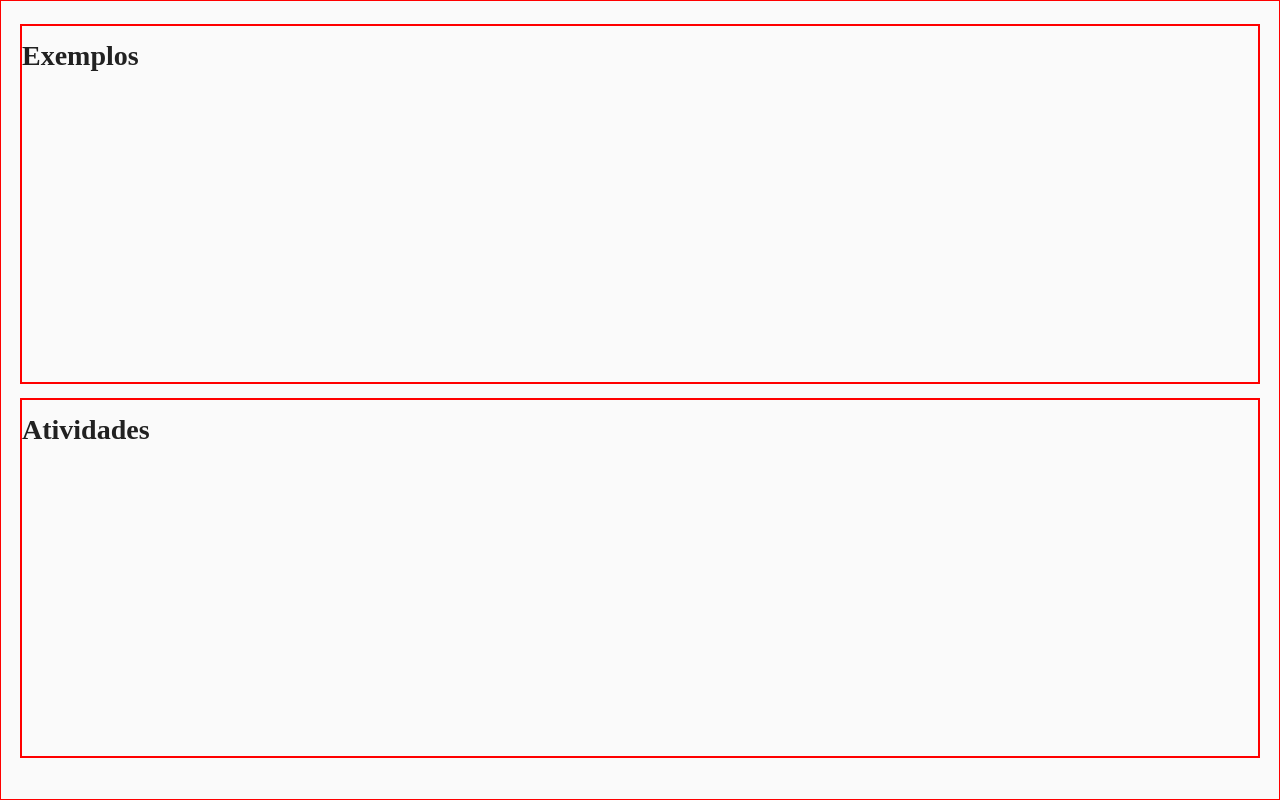
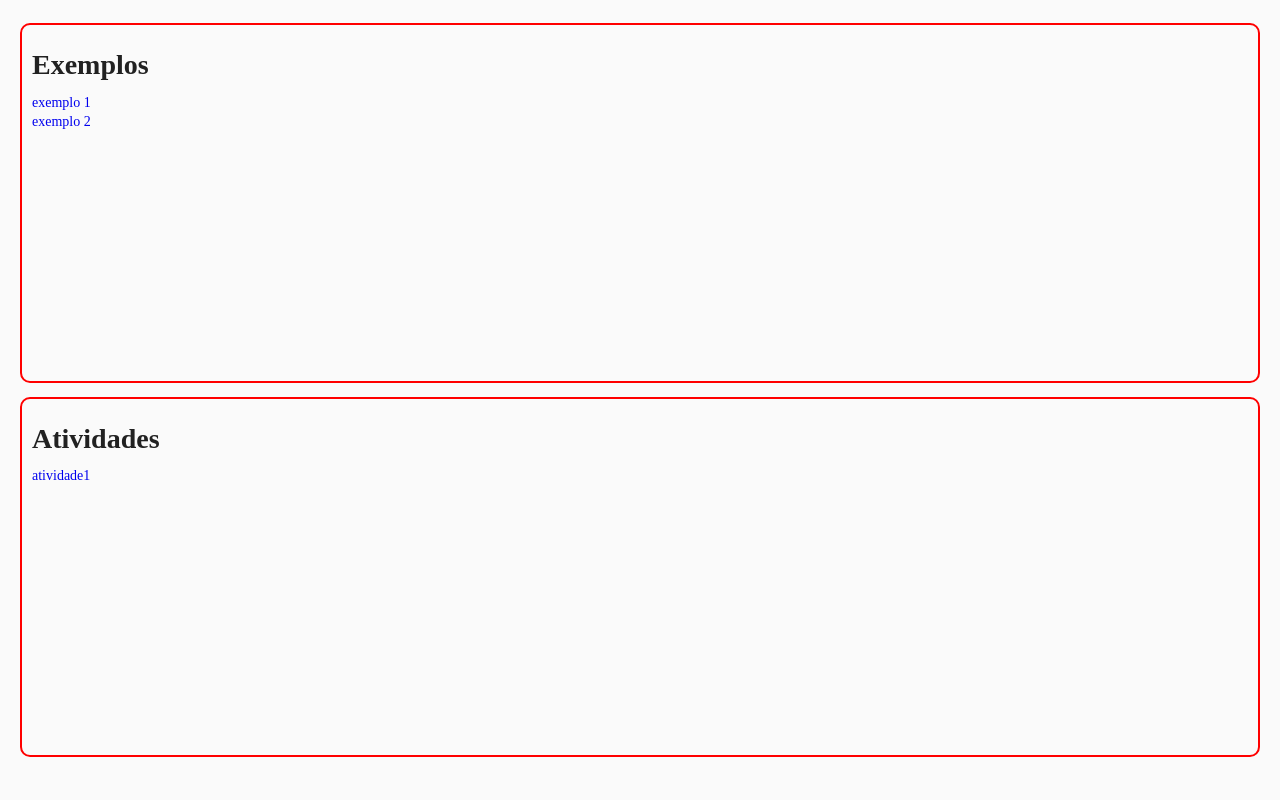
Before and after one commit to murilo-dev9/aula-nextjs, a Next.js app: page / in a window 1280 px wide. Built offline with nearby package versions, Linux system fonts and the light colour scheme.

Commit message:
aula atividade 1

```diff
--- a/src/app/estilizacao/globals.css
+++ b/src/app/estilizacao/globals.css
@@ -19,7 +19,7 @@ body {
   /* place-items: center; */
   min-width: 32rem;
   min-height: 100vh;
-  border: 1px solid red;
+  /* border: 1px solid red; */
   /* box-sizing: border-box; */
 }
 
@@ -65,7 +65,51 @@ small {
 
 a {
   text-decoration: none;
+  font-size: 1.4rem;
+  margin-bottom: 0.5rem;
 }
+
+/* Estilo para Inputs, Selects e Textareas */
+input, select, textarea {
+  width: 100%;
+  padding: 1rem;
+  margin: 0.8rem 0;
+  border: 0.1rem solid #ccc;
+  border-radius: 0.4rem;
+}
+
+/* Botões */
+button {
+  background-color: #646cff;
+  color: white;
+  padding: 1rem 2rem;
+  border: none;
+  border-radius: 0.8rem;
+  cursor: pointer;
+  transition: filter 0.2s;
+}
+
+button:hover {
+  filter: brightness(0.9);
+}
+
+/* Tabelas Responsivas */
+table {
+  width: 100%;
+  border-collapse: collapse;
+  margin: 2rem 0;
+}
+
+th, td {
+  border: 0.1rem solid #ddd;
+  padding: 1.2rem;
+  text-align: left;
+}
+
+th {
+  background-color: #f4f4f4;
+}
+
 
 @media screen and (max-width: 960px) {
   html {
--- a/src/app/page.jsx
+++ b/src/app/page.jsx
@@ -1,4 +1,4 @@
-import Image from "next/image";
+import Link from "next/link";
 import styles from "./page.module.css";
 export default Home;
 
@@ -7,9 +7,12 @@ function Home() {
     <div className={styles.conteinerHome}>
     <div className={styles.conteinerLista}>
       <h1>Exemplos</h1>
+      <Link href="/exemplos/ex-01">exemplo 1</Link>
+      <Link href="/exemplos/ex-02">exemplo 2</Link>
     </div>
     <div className={styles.conteinerLista}>
       <h1>Atividades</h1>
+      <Link href="/atividades/atv-01">atividade1</Link>
     </div>
     </div>
   );
--- a/src/app/page.module.css
+++ b/src/app/page.module.css
@@ -11,4 +11,9 @@
     border: 0.2rem solid #f00;
     height: 45vh;
     width: 100%;
+    border-radius: 1rem;
+    padding: 1rem;
+    overflow-y:auto;
+    display: flex;
+    flex-direction: column;
 }
```
Also changed, not shown: src/app/atividades/atv-01/page.jsx (added, +11 -0 lines), src/app/atividades/atv-01/page.module.css (added).
